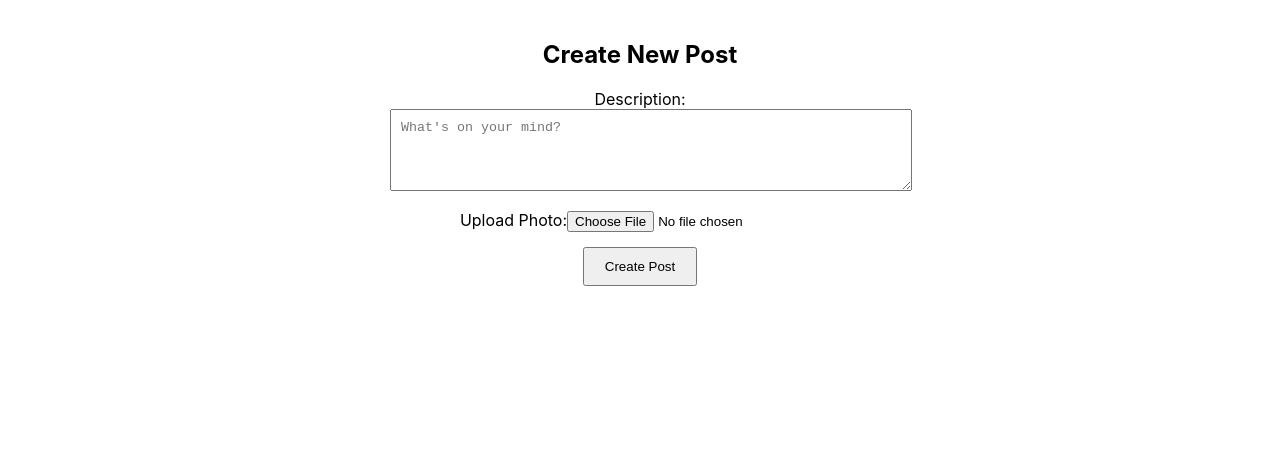
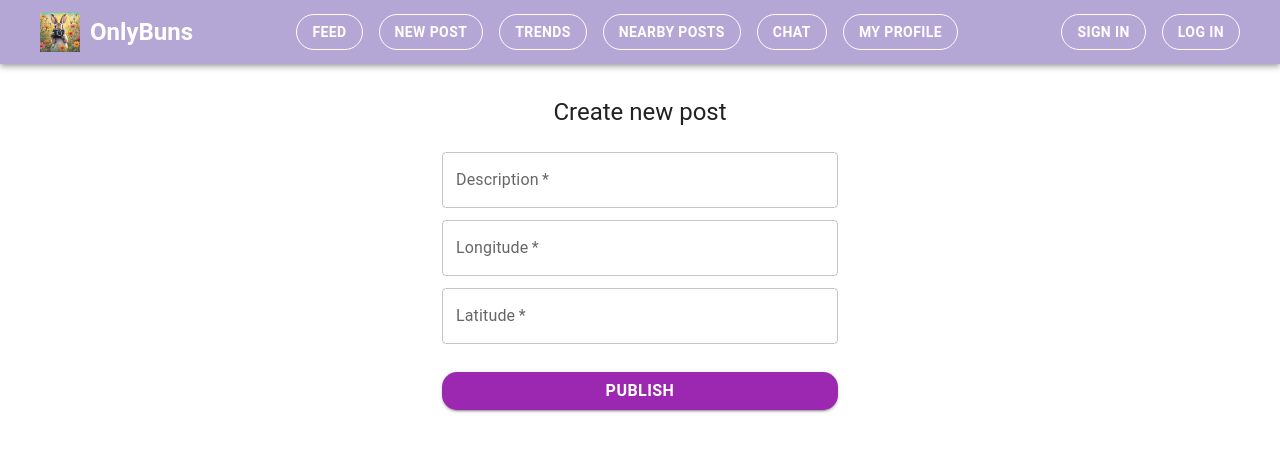
Before and after one commit to TamaraRanisovic/ISA2024-25, a React (Create React App) app in the folder OnlyBunsApplication/onlybuns_frontend/: page /novaObjava in a window 1280 px wide. Shown: the top 452 px of the page. Built offline with nearby package versions, Linux system fonts and the light colour scheme; no server answers.

Commit message:
novaObjava frontend page pt1

```diff
--- a/OnlyBunsApplication/onlybuns_frontend/src/pages/NovaObjava.js
+++ b/OnlyBunsApplication/onlybuns_frontend/src/pages/NovaObjava.js
@@ -1,76 +1,160 @@
-import React, { useState } from 'react';
+import * as React from 'react';
+import { useEffect, useState } from 'react';
+import Avatar from '@mui/material/Avatar';
+import Button from '@mui/material/Button';
+import CssBaseline from '@mui/material/CssBaseline';
+import TextField from '@mui/material/TextField';
+import Box from '@mui/material/Box';
+import LockOutlinedIcon from '@mui/icons-material/LockOutlined';
+import Typography from '@mui/material/Typography';
+import Container from '@mui/material/Container';
+import { createTheme, ThemeProvider } from '@mui/material/styles';
+import MenuItem from '@mui/material/MenuItem';
+import { AppBar, Toolbar} from '@mui/material';
+import { Link } from 'react-router-dom';
+import logo from './photos/onlybuns_logo.png';
+const defaultTheme = createTheme();
 
-const NovaObjava = () => {
-  const [description, setDescription] = useState('');
-  const [photo, setPhoto] = useState(null);
+export default function NovaObjava() {
+  const [opis, setOpis] = useState('');
+  const [g_sirina, setG_sirina] = useState('');
+  const [g_duzina, setG_duzina] = useState('');
+  const [slika, setSlika] = useState('dasdas');
+  const [datum_objave, setDatumObjave] = useState(new Date().toISOString());
+
+  const [korisnicko_ime, setKorisnickoIme] = useState('asasa');
+
   const [errorMessage, setErrorMessage] = useState('');
-  const [successMessage, setSuccessMessage] = useState('');
+  const token = localStorage.getItem('jwtToken'); // Get JWT token from localStorage
+  const [email, setEmail] = useState('');
+  const [username, setUsername] = useState('');
+  const [role, setRole] = useState('');
 
-  // Handle form submission
-  const handleSubmit = async (e) => {
-    e.preventDefault();
 
-    // FormData allows you to send files along with text fields in the same request
-    const formData = new FormData();
-    formData.append('description', description);
-    if (photo) {
-      formData.append('photo', photo);
-    }
 
-    try {
-      const response = await fetch('http://localhost:8080/objava/add', {
-        method: 'POST',
-        body: formData,
-      });
 
-      if (response.ok) {
-        setSuccessMessage('Post created successfully!');
-        setDescription('');
-        setPhoto(null);
-      } else {
-        setErrorMessage('Error creating post.');
-      }
-    } catch (error) {
-      setErrorMessage('Error creating post: ' + error.message);
-    }
-  };
 
-  // Handle file selection
-  const handlePhotoChange = (e) => {
-    const file = e.target.files[0];
-    if (file) {
-      setPhoto(file);
-    }
-  };
+
+
+
+
+  fetch('http://localhost:8080/auth/decodeJwt', {
+    method: "POST",
+    headers: {
+        'Content-Type': 'application/json', // Indicate that we're sending JSON data
+      },
+    body: token
+  })
+    .then(response => response.json())
+    .then(data => {
+        // Assuming the response contains 'email' and 'role' from the decoded token
+        if (data) {
+        setEmail(data.Email); // Set email from the response
+        setKorisnickoIme(data.Username); // Set email from the response
+        setRole(data.Role);   // Set role from the response
+        }
+    })
+    .catch(error => {
+        console.error('Error decoding JWT token:', error);
+    });
+
+
+    const handleSubmit = async (event) => {
+        event.preventDefault();
+
+
+        if (!korisnicko_ime || !opis || !g_sirina || !g_duzina || !slika) {
+            setErrorMessage('Enter valid data.');
+            return;
+          }
+
+        setDatumObjave(new Date().toISOString());
+
+
+        const objava = { korisnicko_ime, g_sirina, opis, g_duzina, slika, datum_objave};
+        console.log(objava);
+
+        setErrorMessage('');
+
+        fetch("http://localhost:8080/objava/add", {
+          method: "POST",
+          headers: { "Content-Type": "application/json" },
+          body: JSON.stringify(objava)
+        }).then(() => {
+          console.log("Nova objava dodata");
+        });
+      };
+
+
 
   return (
-    <div style={{ maxWidth: '500px', margin: 'auto', padding: '20px' }}>
-      <h2>Create New Post</h2>
 
-      {successMessage && <p style={{ color: 'green' }}>{successMessage}</p>}
-      {errorMessage && <p style={{ color: 'red' }}>{errorMessage}</p>}
-
-      <form onSubmit={handleSubmit} encType="multipart/form-data">
-        <div style={{ marginBottom: '15px' }}>
-          <label>Description:</label>
-          <textarea
-            value={description}
-            onChange={(e) => setDescription(e.target.value)}
-            placeholder="What's on your mind?"
-            rows="4"
-            style={{ width: '100%', padding: '10px' }}
-          />
-        </div>
-
-        <div style={{ marginBottom: '15px' }}>
-          <label>Upload Photo:</label>
-          <input type="file" accept="image/*" onChange={handlePhotoChange} />
-        </div>
-
-        <button type="submit" style={{ padding: '10px 20px' }}>Create Post</button>
-      </form>
-    </div>
+    <ThemeProvider theme={defaultTheme}>
+      <AppBar position="static" sx={{ bgcolor: '#b4a7d6' }}>
+        <Toolbar sx={{ justifyContent: 'space-between' }}>
+          <Link to="/" style={{ textDecoration: 'none', display: 'flex', alignItems: 'center', color: 'inherit' }}>
+            <Box sx={{ display: 'flex', alignItems: 'center', ml: 2 }}>
+              <img src={logo} alt="OnlyBuns Logo" style={{ height: '40px', marginRight: '10px' }} />
+              <Typography variant="h5" component="div" sx={{ fontWeight: 'bold' }}>
+                OnlyBuns
+              </Typography>
+            </Box>
+          </Link>
+          <Box sx={{ display: 'flex', gap: 2 }}>
+            <Button component={Link} to="/prijavljeniKorisnikPregled" color="inherit" variant="outlined" sx={{ borderRadius: '20px', fontWeight: 'bold' }}>
+              Feed
+            </Button>
+            <Button component={Link} to="/novaObjava" color="inherit" variant="outlined" sx={{ borderRadius: '20px', fontWeight: 'bold' }}>
+              New post
+            </Button>
+            <Button component={Link} to="/shop" color="inherit" variant="outlined" sx={{ borderRadius: '20px', fontWeight: 'bold' }}>
+              Trends
+            </Button>
+            <Button component={Link} to="/about" color="inherit" variant="outlined" sx={{ borderRadius: '20px', fontWeight: 'bold' }}>
+              Nearby Posts
+            </Button>
+            <Button component={Link} to="/contact" color="inherit" variant="outlined" sx={{ borderRadius: '20px', fontWeight: 'bold' }}>
+              Chat
+            </Button>
+            <Button component={Link} to="/contact" color="inherit" variant="outlined" sx={{ borderRadius: '20px', fontWeight: 'bold' }}>
+              My profile
+            </Button>
+          </Box>
+          <Box sx={{ display: 'flex', gap: 2, mr: 2, alignItems: 'center' }}>
+            {token && username ? (
+              <Typography variant="h6" sx={{ fontWeight: 'bold' }}>
+                Welcome, {username}
+              </Typography>
+            ) : (
+              <>
+                <Button component={Link} to="/registracija" color="inherit" variant="outlined" sx={{ borderRadius: '20px', fontWeight: 'bold' }}>
+                  Sign In
+                </Button>
+                <Button component={Link} to="/prijava" color="inherit" variant="outlined" sx={{ borderRadius: '20px', fontWeight: 'bold' }}>
+                  Log In
+                </Button>
+              </>
+            )}
+          </Box>
+        </Toolbar>
+      </AppBar>
+      <Container component="main" maxWidth="xs">
+        <CssBaseline />
+        <Box sx={{ marginTop: 4, display: 'flex', flexDirection: 'column', alignItems: 'center' }}>
+          <Typography component="h1" variant="h5" sx={{ marginBottom: 2}}>
+            Create new post
+          </Typography>
+          <Box component="form" onSubmit={handleSubmit} noValidate sx={{ mt: 1 }}>
+            <TextField fullWidth required label="Description" value={opis} onChange={(e) => setOpis(e.target.value)} sx={{ mb: 1.5 }} />
+            <TextField fullWidth required label="Longitude" value={g_sirina} onChange={(e) => setG_sirina(e.target.value)} sx={{ mb: 1.5 }} />
+            <TextField fullWidth required label="Latitude" value={g_duzina} onChange={(e) => setG_duzina(e.target.value)} sx={{ mb: 1.5 }} />
+            <Button type="submit" sx={{ padding: '5px 10px', borderRadius: '15px', fontSize: '1rem', fontWeight: 'bold', mt: 2, mb: 7 }} fullWidth variant="contained"  color="secondary">
+              Publish
+            </Button>
+            {errorMessage && <Typography color="error" sx={{ mb: 3}} variant="body2" gutterBottom >{errorMessage}</Typography>}
+          </Box>
+        </Box>
+      </Container>
+    </ThemeProvider>
   );
-};
-
-export default NovaObjava;
+}
```
